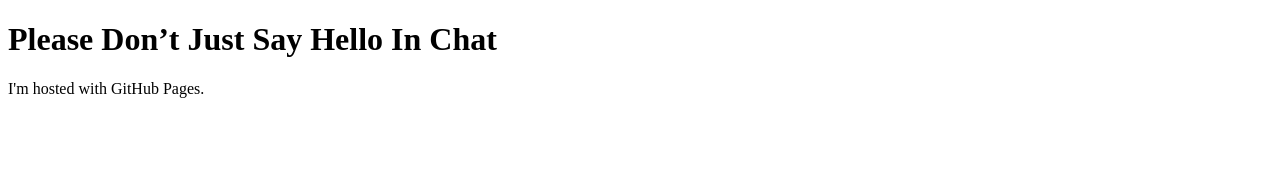
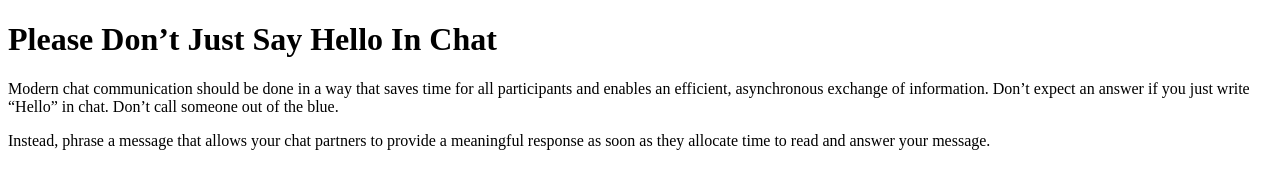
Before and after one commit to cbhgehc/cbhgehc.github.io, a plain HTML site: page nopingnogain.html in a window 1280 px wide. Drawn offline with Linux system fonts and the light colour scheme.

Commit message:
Update nopingnogain.html

```diff
--- a/nopingnogain.html
+++ b/nopingnogain.html
@@ -2,6 +2,7 @@
 <html>
 <body>
 <h1>Please Don’t Just Say Hello In Chat</h1>
-<p>I'm hosted with GitHub Pages.</p>
+<p>Modern chat communication should be done in a way that saves time for all participants and enables an efficient, asynchronous exchange of information. Don’t expect an answer if you just write “Hello” in chat. Don’t call someone out of the blue.</p>
+<p>Instead, phrase a message that allows your chat partners to provide a meaningful response as soon as they allocate time to read and answer your message.</p>
 </body>
 </html>
```
